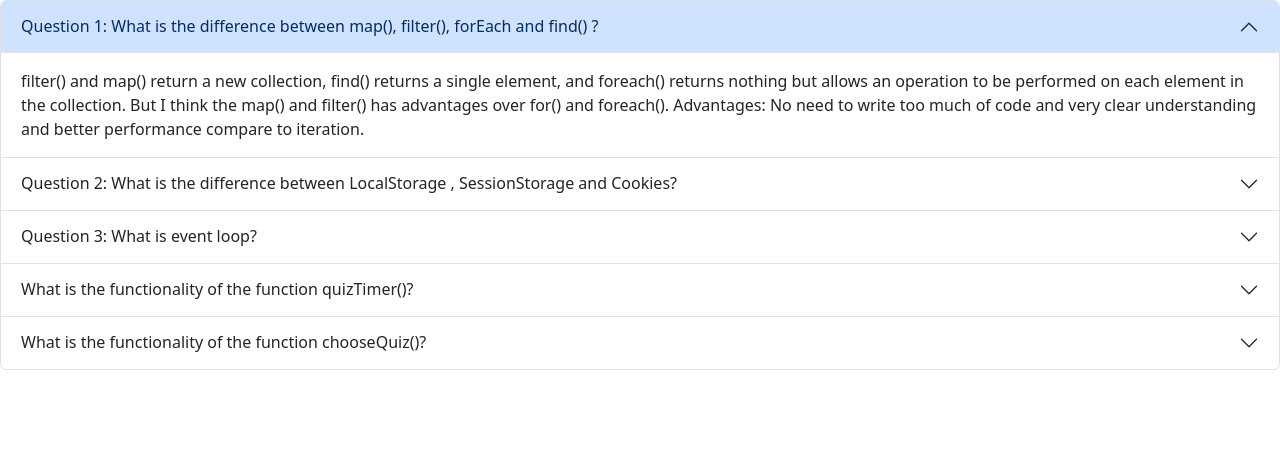
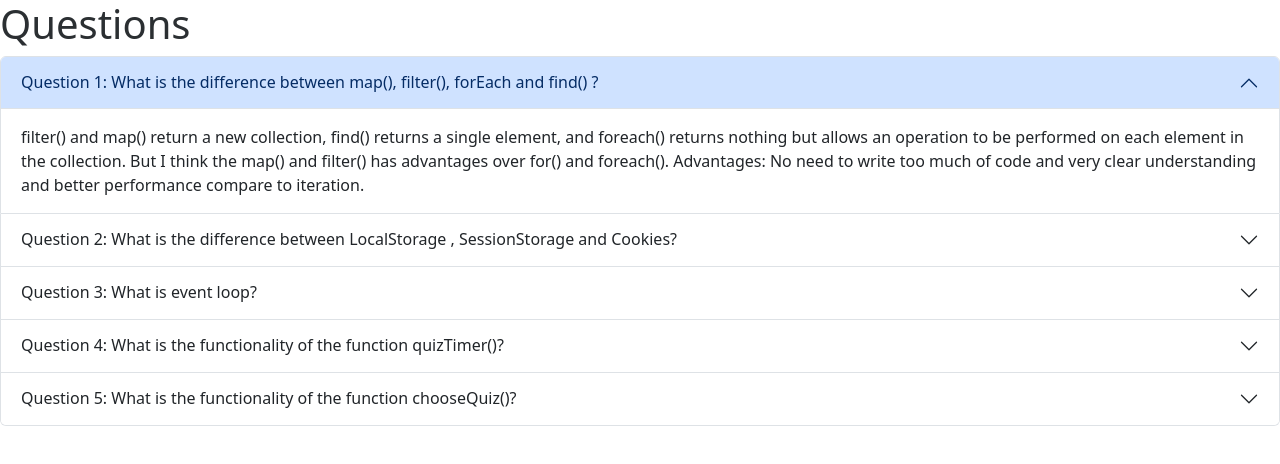
Before and after one commit to nishulabiba/Quize-Hero, a plain HTML site: page blog.html in a window 1280 px wide. Drawn offline with nearby package versions, Linux system fonts and the light colour scheme.

Commit message:
final commit

```diff
--- a/blog.html
+++ b/blog.html
@@ -7,10 +7,11 @@
     <link href="https://cdn.jsdelivr.net/npm/bootstrap@5.3.0-alpha1/dist/css/bootstrap.min.css" rel="stylesheet" integrity="sha384-GLhlTQ8iRABdZLl6O3oVMWSktQOp6b7In1Zl3/Jr59b6EGGoI1aFkw7cmDA6j6gD" crossorigin="anonymous">
   </head>
   <body>
+    <h1 class="text-secondary-emphasis ">Questions</h1>
     <div class="accordion" id="accordionPanelsStayOpenExample">
         <div class="accordion-item">
           <h2 class="accordion-header" id="panelsStayOpen-headingOne">
-            <button class="accordion-button" type="button" data-bs-toggle="collapse" data-bs-target="#panelsStayOpen-collapseOne" aria-expanded="true" aria-controls="panelsStayOpen-collapseOne">
+            <button class="accordion-button" type="button" data-bs-toggle="collapse" data-bs-target="#panelsStayOpen-collapseOne" aria-expanded="false" aria-controls="panelsStayOpen-collapseOne">
               Question 1: What is the difference between map(), filter(), forEach and find() ?
             </button>
           </h2>
@@ -51,7 +52,7 @@
         <div class="accordion-item">
             <h2 class="accordion-header" id="panelsStayOpen-headingFour">
               <button class="accordion-button collapsed" type="button" data-bs-toggle="collapse" data-bs-target="#panelsStayOpen-collapseFour" aria-expanded="false" aria-controls="panelsStayOpen-collapseFour">
-              What is the functionality of the function quizTimer()?
+              Question 4: What is the functionality of the function quizTimer()?
               </button>
             </h2>
             <div id="panelsStayOpen-collapseFour" class="accordion-collapse collapse" aria-labelledby="panelsStayOpen-headingFour">
@@ -63,7 +64,7 @@
           <div class="accordion-item">
             <h2 class="accordion-header" id="panelsStayOpen-headingFive">
               <button class="accordion-button collapsed" type="button" data-bs-toggle="collapse" data-bs-target="#panelsStayOpen-collapseFive" aria-expanded="false" aria-controls="panelsStayOpen-collapseFive">
-                What is the functionality of the function chooseQuiz()?
+              Question 5: What is the functionality of the function chooseQuiz()?
               </button>
             </h2>
             <div id="panelsStayOpen-collapseFive" class="accordion-collapse collapse" aria-labelledby="panelsStayOpen-headingFive">
```
